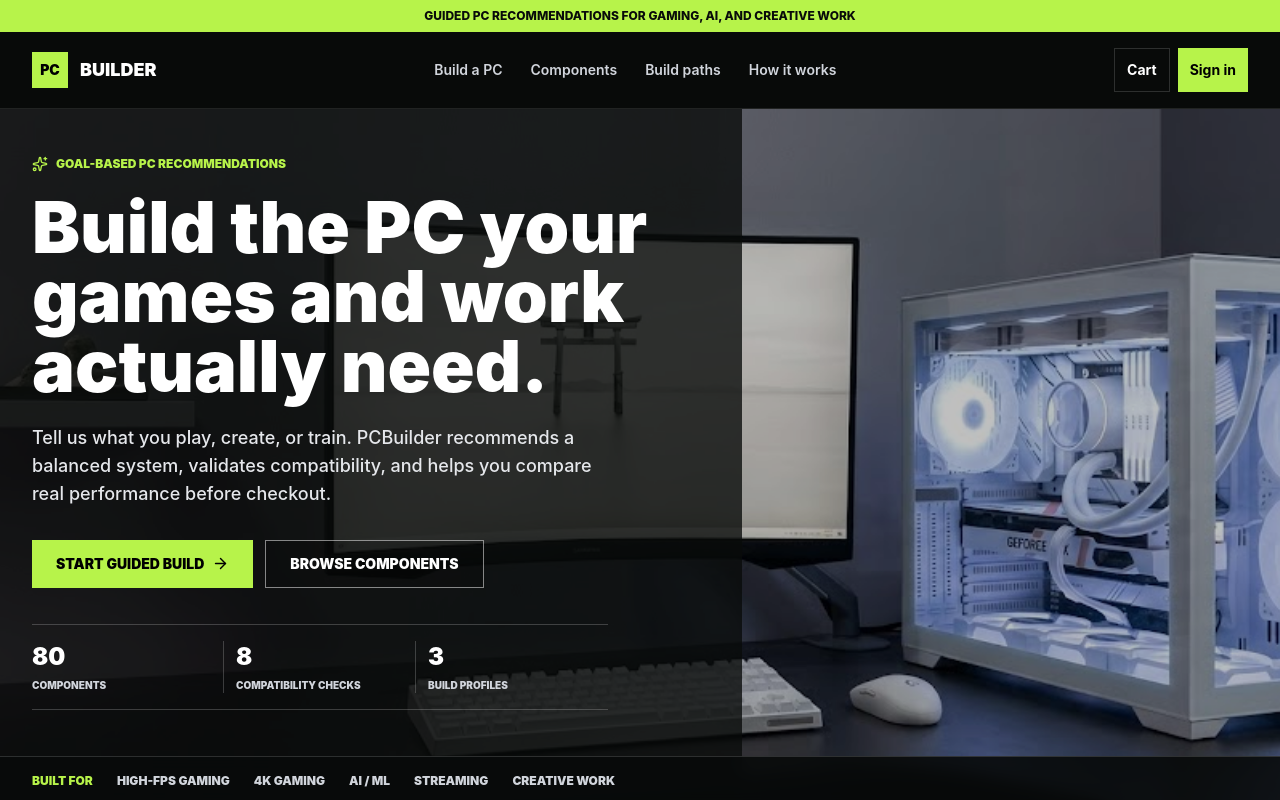
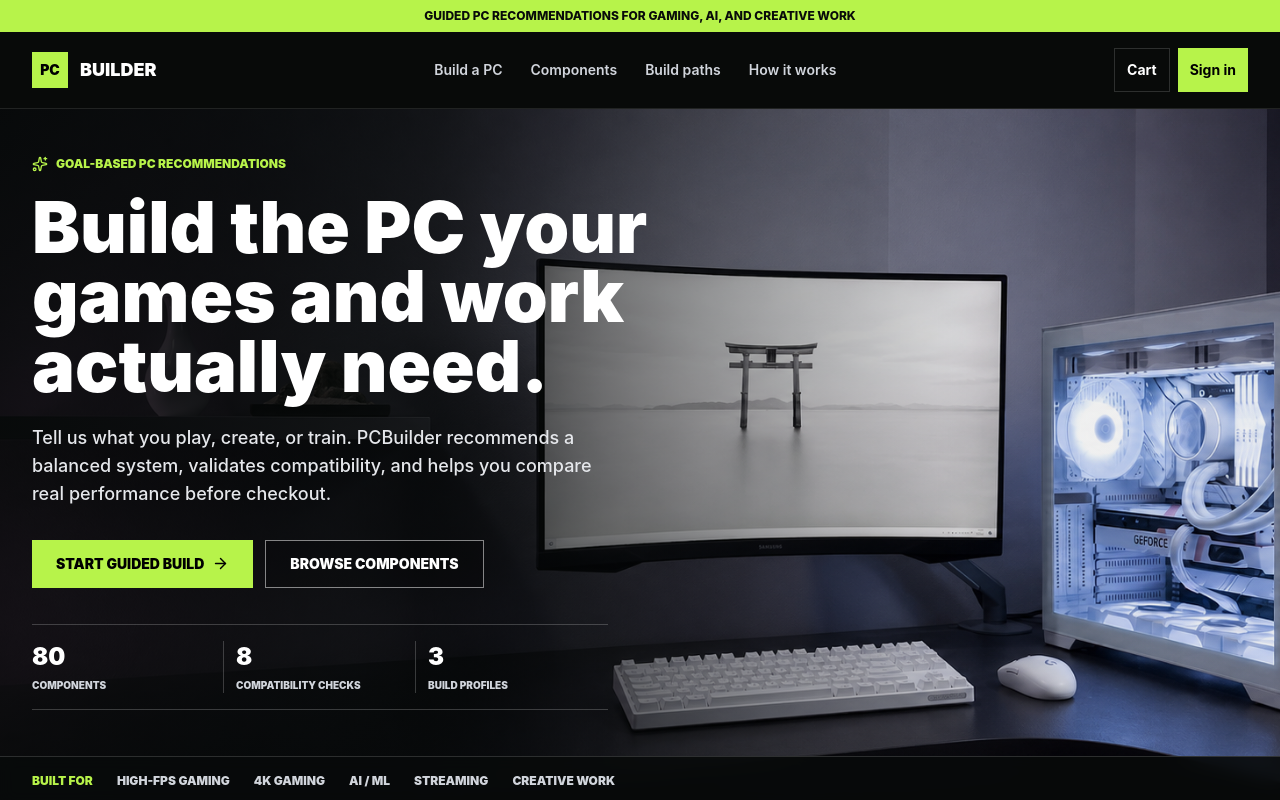
Before and after one commit to vicmedina01/pcbuilder, a Next.js app: page / in a window 1280 px wide. Shown: the top 800 px of the page. Built offline with nearby package versions, Linux system fonts and the light colour scheme; no server answers.

Commit message:
style: sharpen homepage hero image

```diff
--- a/app/page.tsx
+++ b/app/page.tsx
@@ -113,16 +113,15 @@ export default function Home() {
     <main className="flex-1 overflow-hidden bg-[#080b0a]">
       <section className="relative isolate flex h-[calc(100svh-104px)] min-h-[620px] max-h-[860px] items-center overflow-hidden text-white">
         <Image
-          src="/images/pc-builder-hero.jpg"
+          src="/images/pc-builder-hero-v2.png"
           alt="White gaming PC with a desktop monitor"
           fill
           loading="eager"
-          unoptimized
           sizes="100vw"
-          className="-z-20 object-cover object-[66%_center] sm:object-center"
+          quality={95}
+          className="-z-20 object-cover object-[70%_center] sm:object-center"
         />
-        <div className="absolute inset-0 -z-10 bg-black/25" />
-        <div className="absolute inset-y-0 left-0 -z-10 w-full bg-[#080b0a]/78 sm:w-[72%] lg:w-[58%]" />
+        <div className="absolute inset-0 -z-10 bg-[linear-gradient(90deg,rgba(5,8,7,0.88)_0%,rgba(5,8,7,0.72)_34%,rgba(5,8,7,0.34)_58%,rgba(5,8,7,0.06)_78%)] max-sm:bg-[linear-gradient(180deg,rgba(5,8,7,0.76)_0%,rgba(5,8,7,0.58)_55%,rgba(5,8,7,0.88)_100%)]" />
 
         <div className="mx-auto w-full max-w-7xl px-4 pb-20 pt-12 md:px-8 lg:pb-24">
           <div className="max-w-2xl">
```
Also changed, not shown: public/images/pc-builder-hero-v2.png (added).
